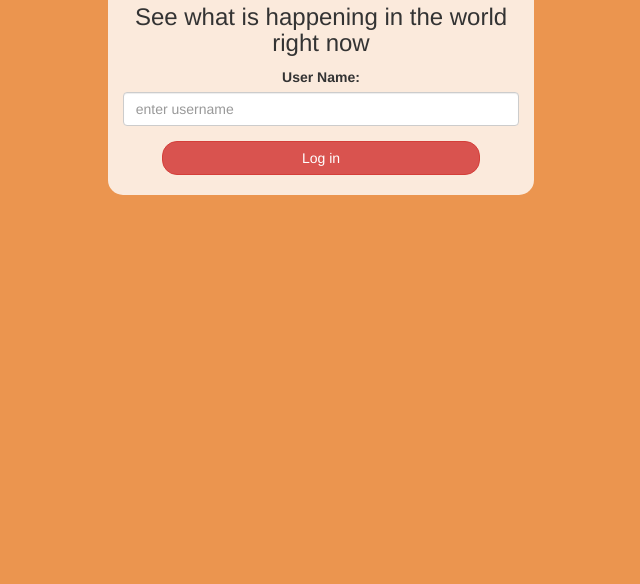
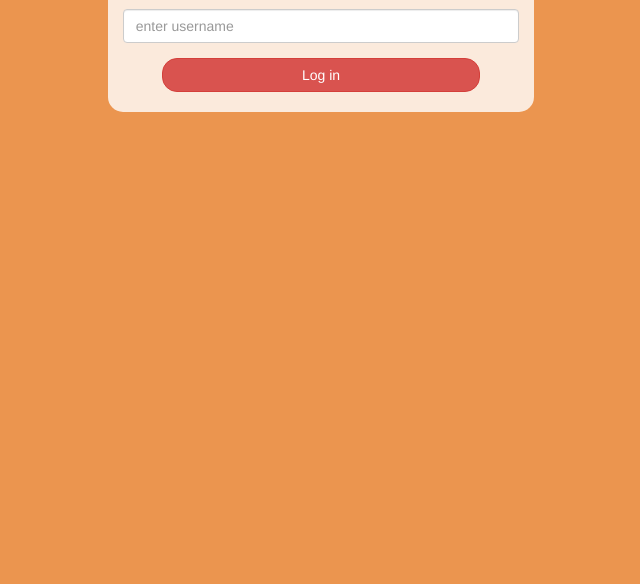
Before and after one commit to GalaxyVinita/lets-chat, a plain HTML site: page index.html in a window 1280 px wide. Shown: the part 296-880 px from the top of the page, without its empty margins (319-959 px from the left). Drawn offline with nearby package versions, Linux system fonts and the light colour scheme; a web font is replaced by a local one.

Commit message:
Add files via upload

```diff
--- a/index.html
+++ b/index.html
@@ -20,7 +20,6 @@
 </h1>
 	<div class="col-lg-4 col-md-6 col-sm-6 col-xs-11 login_div">
 	<img src="Untitled design (1).png" class="logo">
-		<h3 >See what is happening in the world right now</h3>
 		<div class="form-group">
 		  <label >User Name:</label>
 		<input type = "text" id = "username" class = "form-control" placeholder="enter username">
```
